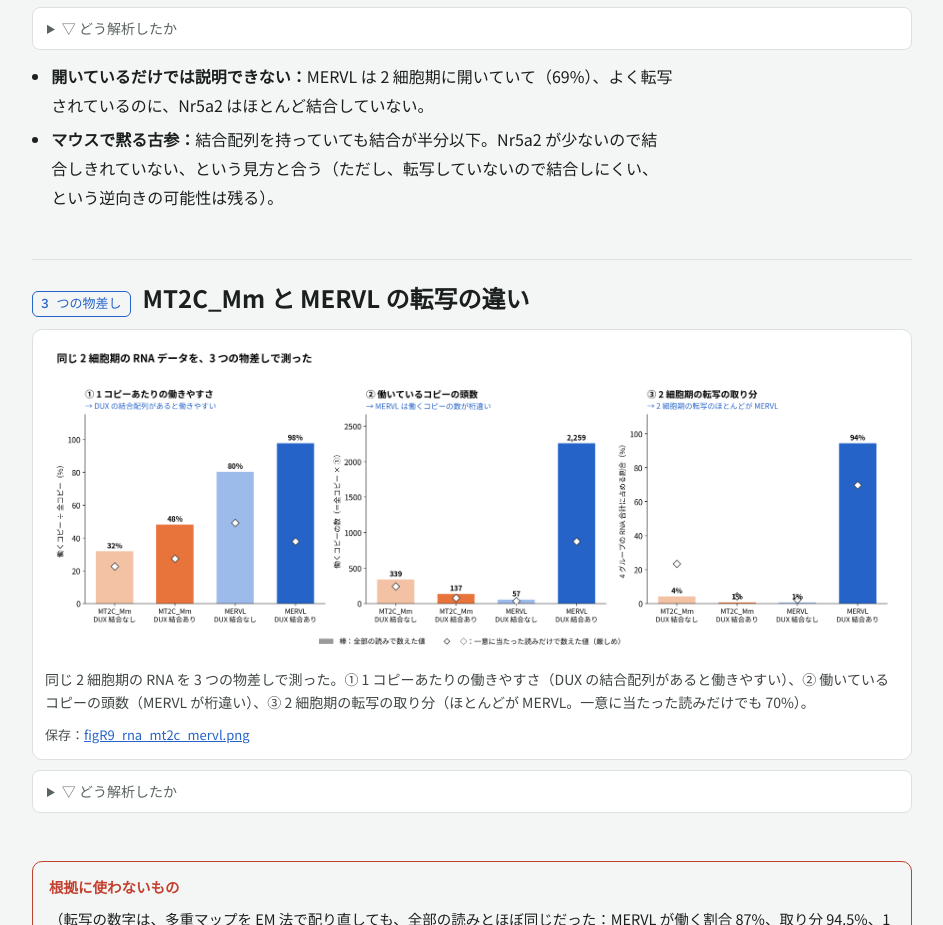
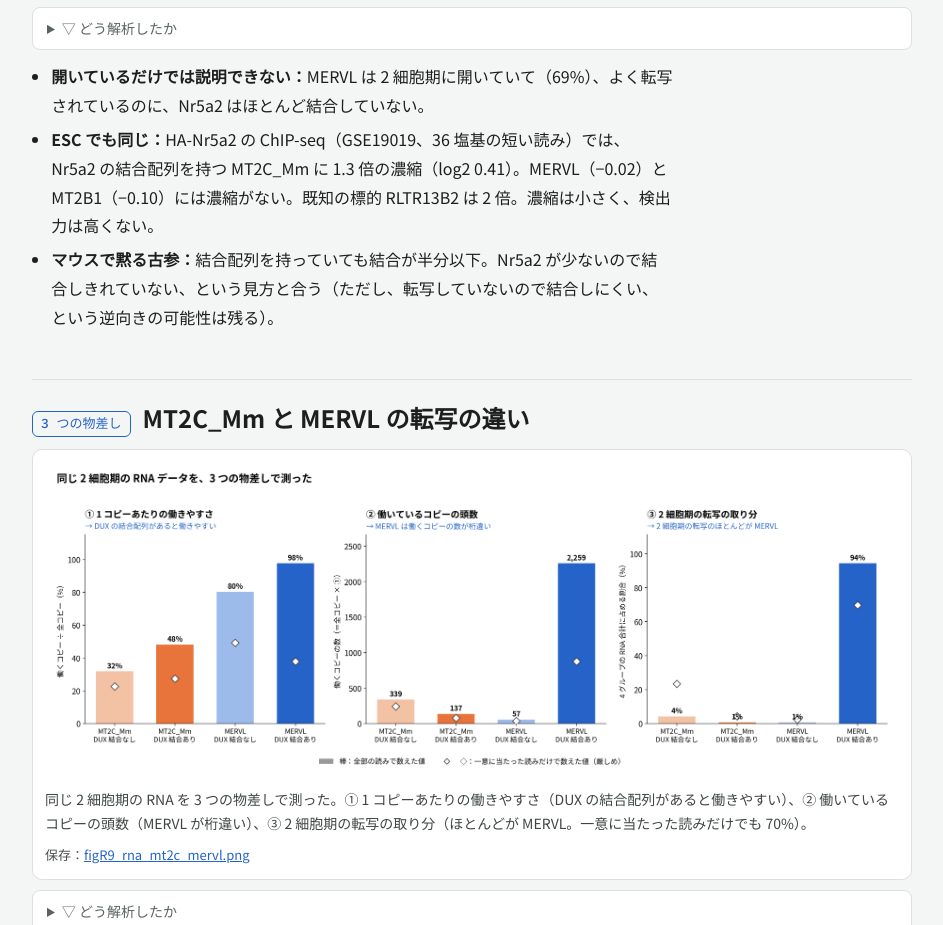
Before and after one commit to BatoriTakayuki/zga-gekokujo, a plain HTML site: page switch.html in a window 1280 px wide. Shown: the part 4810-5735 px from the top of the page, without its empty margins (168-1111 px from the left). Drawn offline with Linux system fonts and the light colour scheme; a web font is replaced by a local one.

Commit message:
Add ESC Nr5a2 ChIP-seq result

```diff
--- a/switch.html
+++ b/switch.html
@@ -91,6 +91,7 @@
 <details class="how"><summary>どう解析したか</summary><ul><li>マウス 2 細胞期と 8 細胞期の Nr5a2 CUT&amp;RUN（Lai ら 2023, GSE218379、各 2 反復）を mm39 にマッピングした（H3K27me3 と同じ手順）。</li><li>IgG の対照がないので、ゲノム平均から期待される断片数の 4 倍以上かつ 3 断片以上を「結合」とした。ランダムな場所は 1%、既知の標的 SINE B1 は結合配列ありで 25%。</li><li>2 反復それぞれでも、8 細胞期でも同じ傾向（MERVL の結合配列なし 0.7〜1.1%、双子の古参 62% 対 29%）。</li></ul></details></div>
   <ul class="plain">
     <li><b>開いているだけでは説明できない：</b>MERVL は 2 細胞期に開いていて（69%）、よく転写されているのに、Nr5a2 はほとんど結合していない。</li>
+    <li><b>ESC でも同じ：</b>HA-Nr5a2 の ChIP-seq（GSE19019、36 塩基の短い読み）では、Nr5a2 の結合配列を持つ MT2C_Mm に 1.3 倍の濃縮（log2 0.41）。MERVL（−0.02）と MT2B1（−0.10）には濃縮がない。既知の標的 RLTR13B2 は 2 倍。濃縮は小さく、検出力は高くない。</li>
     <li><b>マウスで黙る古参：</b>結合配列を持っていても結合が半分以下。Nr5a2 が少ないので結合しきれていない、という見方と合う（ただし、転写していないので結合しにくい、という逆向きの可能性は残る）。</li>
   </ul>
 </section>
```
Also changed, not shown: methods.html (+1 -0 lines).
